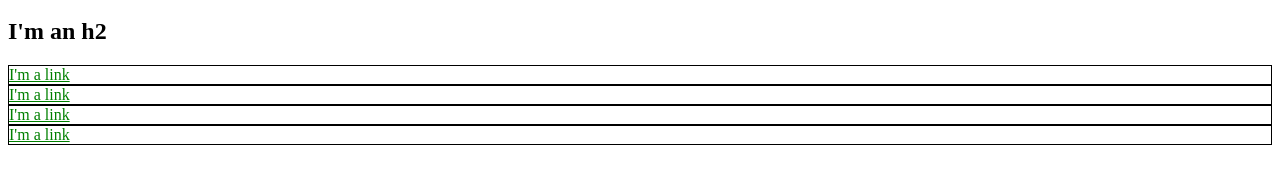
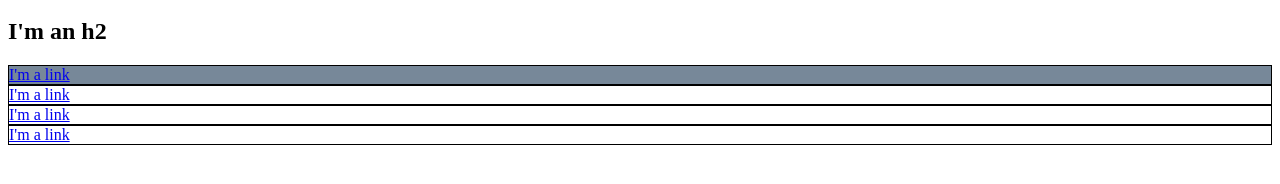
Before and after one commit to yashvaibhav19/learn-enough-css, a plain HTML site: page index.html in a window 1280 px wide. Shown: the part 136-320 px from the top of the page. Drawn offline with Linux system fonts and the light colour scheme.

Commit message:
Apply id to div

```diff
--- a/index.html
+++ b/index.html
@@ -3,6 +3,15 @@
   <head>
     <title>Test Page: Don't Panic</title>
     <meta charset="utf-8">
+    <style>
+      div {
+        border: 1px solid black;
+        color: green;
+      }
+      #first-link {
+        background-color: lightslategray;
+      }
+    </style>
   </head>
   <body>
     <h1>I'm an h1</h1>
@@ -18,17 +27,17 @@
       </li>
     </ul>
     <h2>I'm an h2</h2>
-    <div style="border: 1px solid black;">
-      <a href="https://example.com/" style="color: green;">I'm a link</a>
+    <div id="first-link">
+      <a href="https://example.com/">I'm a link</a>
     </div>
-    <div style="border: 1px solid black;">
-      <a href="https://example.com/" style="color: green;">I'm a link</a>
+    <div>
+      <a href="https://example.com/">I'm a link</a>
     </div>
-    <div style="border: 1px solid black;">
-      <a href="https://example.com/" style="color: green;">I'm a link</a>
+    <div>
+      <a href="https://example.com/">I'm a link</a>
     </div>
-    <div style="border: 1px solid black;">
-      <a href="https://example.com/" style="color: green;">I'm a link</a>
+    <div>
+      <a href="https://example.com/">I'm a link</a>
     </div>
   </body>
 </html>
```
